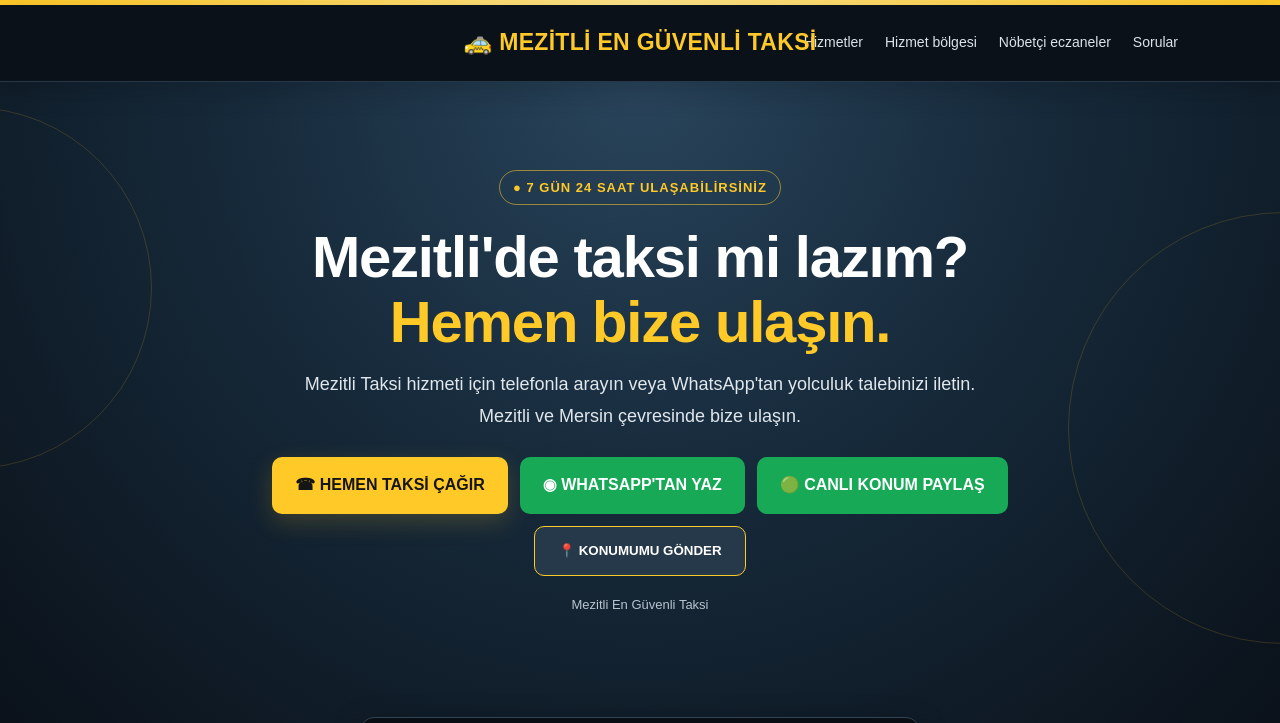
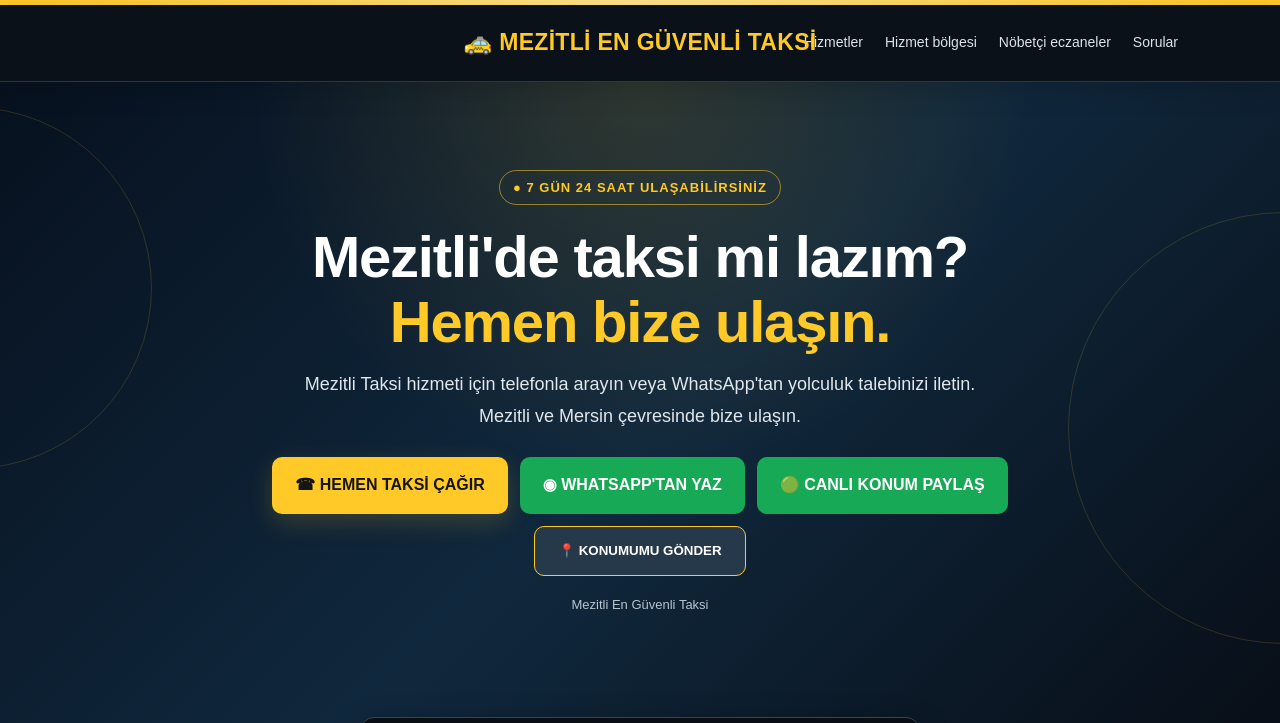
Before and after one commit to erbay145353-maker/mezitli-taksi, a plain HTML site: page index.html in a window 1280 px wide. Shown: the top 723 px of the page. Drawn offline with Linux system fonts and the light colour scheme.

Commit message:
Refresh hero background with premium navy and gold colors

```diff
--- a/index.html
+++ b/index.html
@@ -81,7 +81,7 @@ header{background:#0a1119;border-bottom:1px solid #263747;position:relative;z-in
 .navlinks a{text-decoration:none;color:#dce3e9;font-size:14px}
 .navlinks a:hover{color:var(--yellow)}
 .navcall{background:var(--yellow);color:#151515!important;padding:10px 15px;border-radius:9px;font-weight:800}
-.hero{overflow:hidden;position:relative;text-align:center;padding:78px 20px 76px;background:radial-gradient(ellipse at 50% 0%,#29445b 0%,#172b3c 42%,#0a1119 100%)}
+.hero{overflow:hidden;position:relative;text-align:center;padding:78px 20px 76px;background:radial-gradient(ellipse at 50% 0%,rgba(255,201,40,.14) 0%,transparent 43%),linear-gradient(135deg,#07111f 0%,#10283d 52%,#080e17 100%)}
 .hero:before,.hero:after{content:"";position:absolute;border:1px solid rgba(255,201,40,.16);border-radius:50%;width:360px;height:360px;top:25px;left:-210px}
 .hero:after{left:auto;right:-220px;top:130px;width:430px;height:430px}
 .hero-inner{position:relative;z-index:1;max-width:850px;margin:auto}
```
